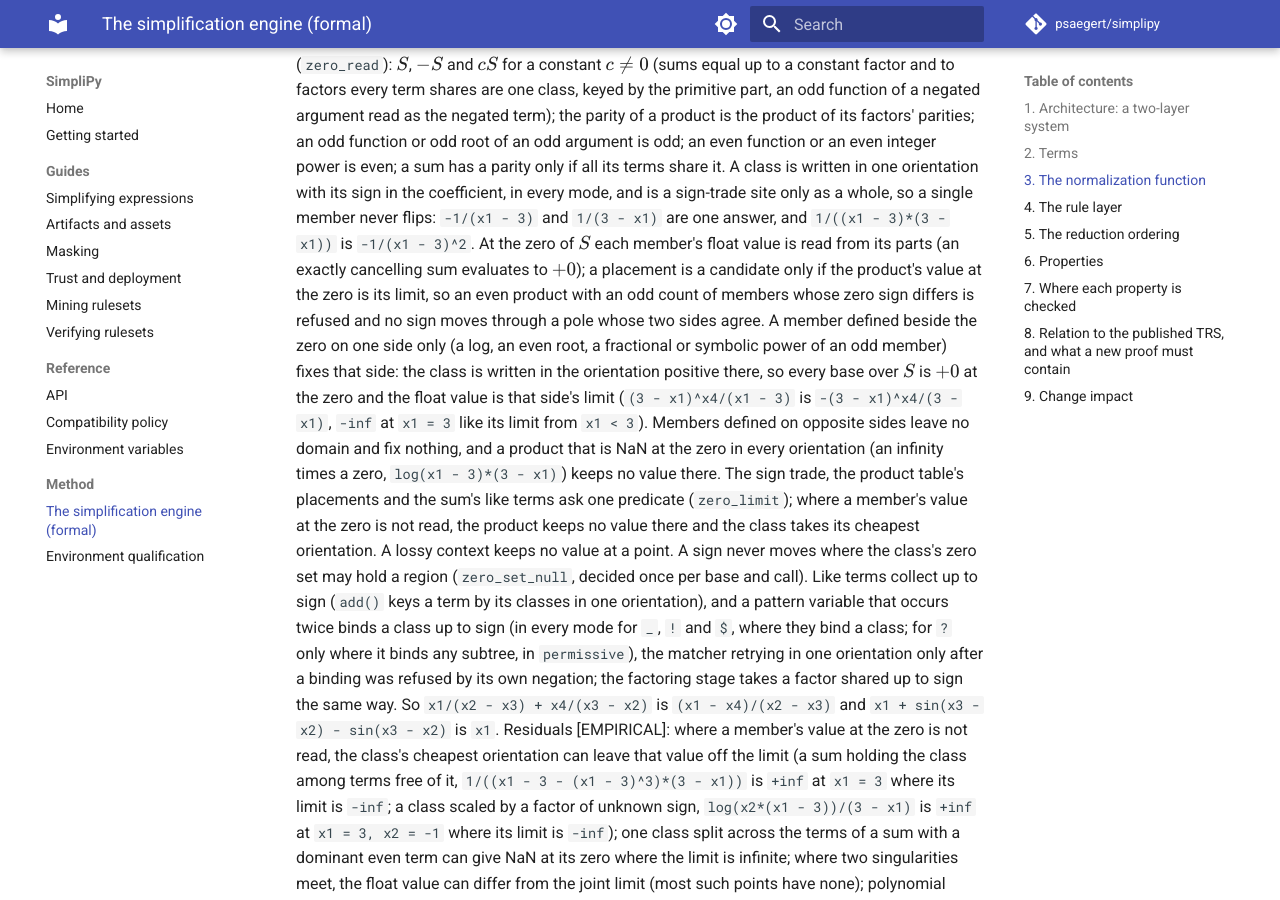
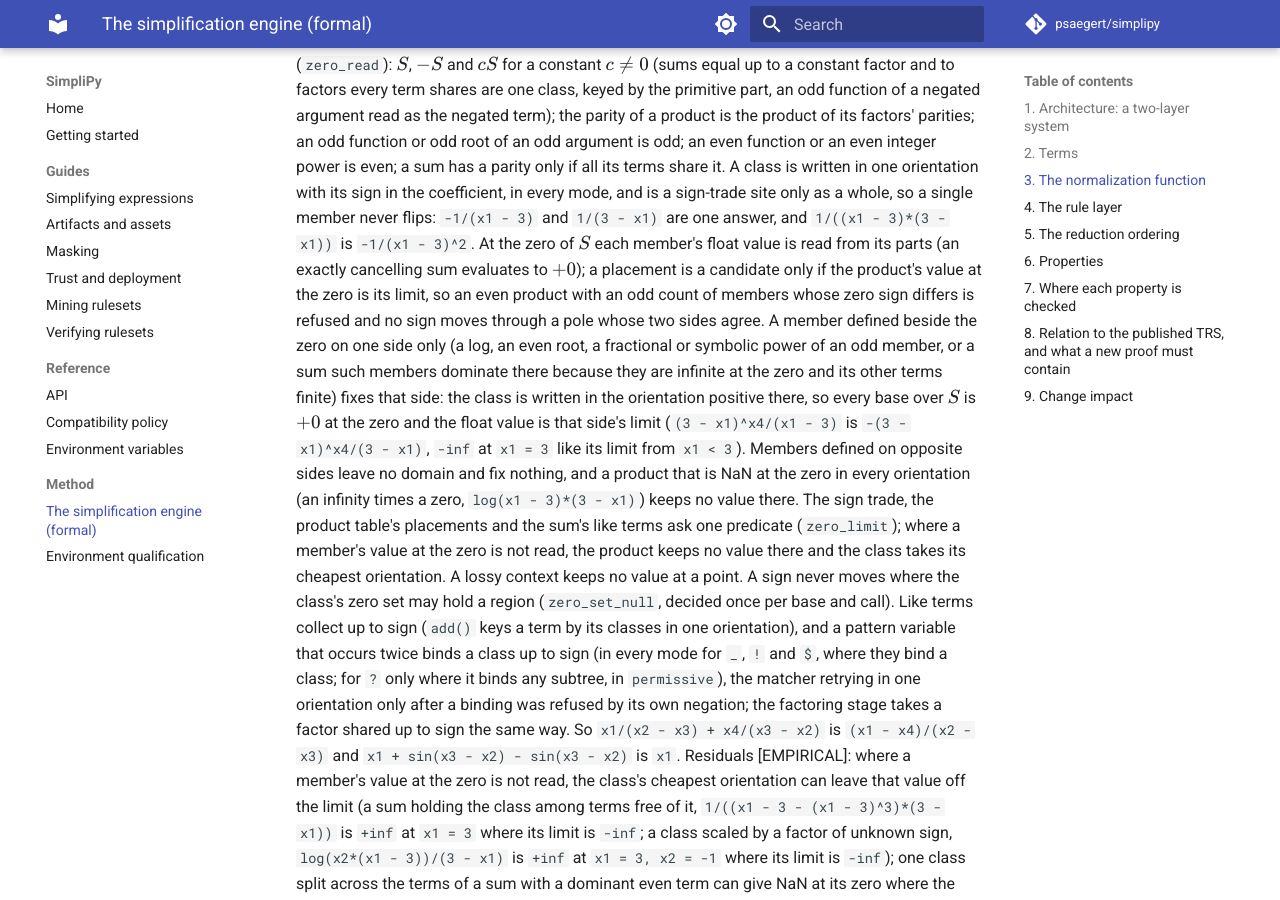
Before and after one commit to psaegert/simplipy, an MkDocs documentation site: the page built from docs/formal.md, in a window 1280 px wide and 900 px high, scrolled down 6744 px. Built offline with MkDocs 1.6.1 and Material for MkDocs 9.7.7, drawn with Linux system fonts in a browser that asks for light colours; comment, search, counter and statistics services are not loaded.

Commit message:
formal.md: a sum its one-sided members dominate fixes the side too
Co-Authored-By: Claude Opus 5.5 <noreply@anthropic.com>
Claude-Session: https://claude.ai/code/session_016gamUqKQqroqag4GFsNu6W

```diff
--- a/docs/formal.md
+++ b/docs/formal.md
@@ -289,7 +289,8 @@ float value is read from its parts (an exactly cancelling sum evaluates to $+0$)
 candidate only if the product's value at the zero is its limit, so an even product with an odd
 count of members whose zero sign differs is refused and no sign moves through a pole whose two
 sides agree. A member defined beside the zero on one side only (a log, an even root, a fractional
-or symbolic power of an odd member) fixes that side: the class is written in the orientation
+or symbolic power of an odd member, or a sum such members dominate there because they are infinite
+at the zero and its other terms finite) fixes that side: the class is written in the orientation
 positive there, so every base over $S$ is $+0$ at the zero and the float value is that side's
 limit (`(3 - x1)^x4/(x1 - 3)` is `-(3 - x1)^x4/(3 - x1)`, `-inf` at `x1 = 3` like its limit from
 `x1 < 3`). Members defined on opposite sides leave no domain and fix nothing, and a product that is
```
